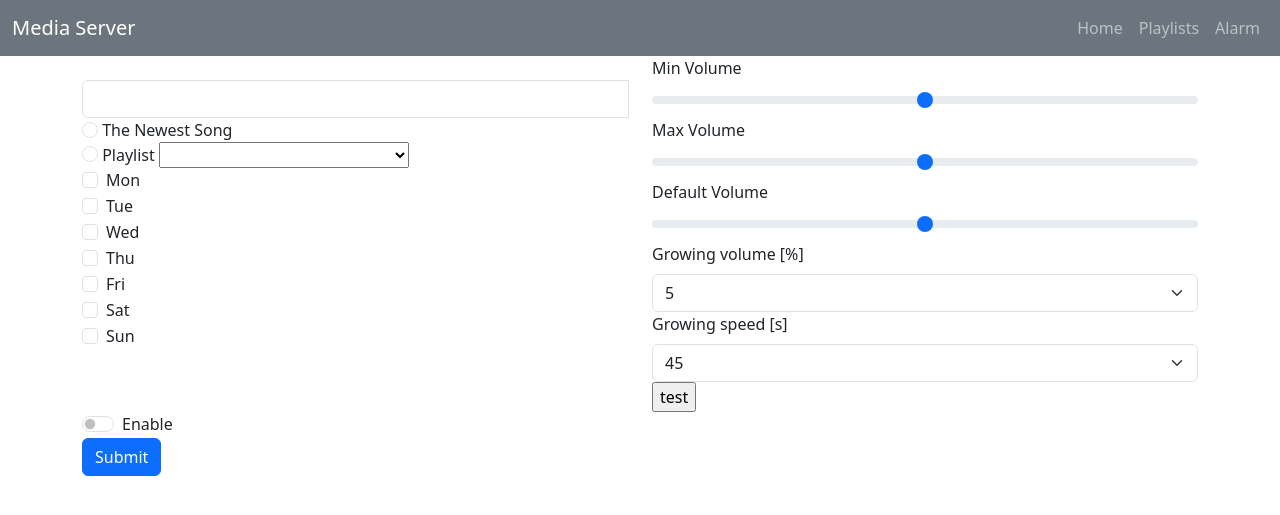
After one commit to bartek56/youtubedl-web, a Flask app: page /save_alarm in a window 1280 px wide. The commit adds this page. Shown: the top 515 px of the page. Run offline with Flask 2, Linux system fonts and the light colour scheme; lists and menus that the app fills with data are empty; parts of the project's set-up code (start-up, migrations or seed data) failed here and were passed over; some libraries are stand-ins or nearby versions.

Commit message:
alarm subpage

```diff
--- /dev/null
+++ b/templates/alarm.html
@@ -0,0 +1,176 @@
+<!DOCTYPE HTML>
+<html>
+
+<head>
+  <meta charset="utf-8" />
+  <meta name="viewport" content="width=device-width, initial-scale=1, shrink-to-fit=no">
+  <link rel="stylesheet" href="../static/bootstrap-5.0.0/css/bootstrap.min.css" />
+  <link rel="stylesheet" type="text/css" href="../static/clockpicker/dist/bootstrap-clockpicker.min.css">
+  <link rel="stylesheet" href="../static/style.css">
+  <title>Media Server</title>
+  <script src="../static/bootstrap-5.0.0/js/bootstrap.bundle.min.js"></script>
+  <script type="text/javascript" src="http://code.jquery.com/jquery-1.7.1.min.js"></script>
+  <script type="text/javascript" src="https://ajax.googleapis.com/ajax/libs/jquery/2.1.3/jquery.min.js"> </script>
+  <script type="text/javascript" src="../static/clockpicker/dist/bootstrap-clockpicker.min.js"></script>
+  <script type=text/javascript>
+    $(function() {
+        $("#mybutton").click(function (event)
+        {
+            $.getJSON('/SomeFunction', { }, function(data) { });
+            return false;
+        }
+        ); });
+    </script>
+</head>
+
+<body>
+  {% include 'header.html' %}
+
+  <div class="container">
+
+    <form action="/save_alarm" method="POST">
+      <div class="row">
+        <div class="col-sm">
+          <br>
+          <div class="input-group clockpicker" data-align="top" data-autoclose="true">
+            <input type="text" class="form-control" name="alarm" value="{{alarm_time}}">
+            <span class="input-group-addon">
+              <span class="glyphicon glyphicon-time"></span>
+            </span>
+          </div>
+          <script type="text/javascript">
+            $('.clockpicker').clockpicker({
+              afterHourSelect: function () {
+                $('.clockpicker').clockpicker('realtimeDone');
+              }
+            });
+          </script>
+          <input class="form-check-input" type="radio" id="theNewestSong" name="alarmMode" value="mp3"
+            {{theNewestSongChecked}}>
+
+          <label>The Newest Song</label>
+          <br>
+          <input class="form-check-input" type="radio" id="Playlist" name="alarmMode" value="360p" {{playlistChecked}}>
+          <label>Playlist</label>
+          <select name="playlists" id="playlists" size="1" style="width: 250px;">
+            {% for o in alarm_playlists %}
+            <option value="{{ o }}">{{ o }}</option>
+            {% endfor %}
+          </select>
+
+
+          <div class="form-check">
+            <input class="form-check-input" type="checkbox" value="" id="flexCheckDefault" {{monday_checked}}>
+            <label class="form-check-label" for="flexCheckDefault">
+              Mon
+            </label>
+          </div>
+          <div class="form-check">
+            <input class="form-check-input" type="checkbox" value="" id="flexCheckDefault" {{tuesday_checked}}>
+            <label class="form-check-label" for="flexCheckDefault">
+              Tue
+            </label>
+          </div>
+          <div class="form-check">
+            <input class="form-check-input" type="checkbox" value="" id="flexCheckDefault" {{wednesday_checked}}>
+            <label class="form-check-label" for="flexCheckDefault">
+              Wed
+            </label>
+          </div>
+          <div class="form-check">
+            <input class="form-check-input" type="checkbox" value="" id="flexCheckDefault" {{thursday_checked}}>
+            <label class="form-check-label" for="flexCheckDefault">
+              Thu
+            </label>
+          </div>
+          <div class="form-check">
+            <input class="form-check-input" type="checkbox" value="" id="flexCheckDefault" {{friday_checked}}>
+            <label class="form-check-label" for="flexCheckDefault">
+              Fri
+            </label>
+          </div>
+          <div class="form-check">
+            <input class="form-check-input" type="checkbox" value="" id="flexCheckDefault" {{saturday_checked}}>
+            <label class="form-check-label" for="flexCheckDefault">
+              Sat
+            </label>
+          </div>
+          <div class="form-check">
+            <input class="form-check-input" type="checkbox" value="" id="flexCheckDefault" {{sunday_checked}}>
+            <label class="form-check-label" for="flexCheckDefault">
+              Sun
+            </label>
+          </div>
+
+
+        </div>
+        <div class="col-sm">
+          <label for="customRange1" class="form-label">Min Volume</label>
+          <input type="range" class="form-range" min="0" max="50" value="{{min_volume}}" id="customRange1">
+
+
+          <label for="customRange1" class="form-label">Max Volume</label>
+          <input type="range" class="form-range" min="50" max="100" value="{{max_volume}}" id="customRange1">
+
+          <label for="customRange1" class="form-label">Default Volume</label>
+          <input type="range" class="form-range" id="customRange1" value="{{default_volume}}">
+
+          <label class="form-label">Growing volume [%]</label>
+          <select class="form-select" aria-label="Default select example">
+            <option value="5">5</option>
+            <option value="6">6</option>
+            <option value="7">7</option>
+            <option value="8">8</option>
+            <option value="9">9</option>
+            <option value="10">10</option>
+            <option value="11">11</option>
+            <option value="12">12</option>
+            <option value="13">13</option>
+            <option value="14">14</option>
+            <option value="15">15</option>
+            <option value="16">16</option>
+            <option value="17">17</option>
+            <option value="18">18</option>
+            <option value="19">19</option>
+            <option value="20">20</option>
+          </select>
+          <label class="form-label">Growing speed [s]</label>
+          <select class="form-select" aria-label="Default select example">
+            <option value="45">45</option>
+            <option value="46">46</option>
+            <option value="47">47</option>
+            <option value="48">48</option>
+            <option value="49">49</option>
+            <option value="50">50</option>
+            <option value="51">51</option>
+            <option value="52">52</option>
+            <option value="53">53</option>
+            <option value="54">54</option>
+            <option value="55">55</option>
+            <option value="56">56</option>
+            <option value="57">57</option>
+            <option value="58">58</option>
+            <option value="59">59</option>
+          </select>
+          <input type="button" id="mybutton" value="test" />
+        </div>
+      </div>
+      <div class="row">
+        <div class="col-sm">
+
+          <div class="form-check form-switch">
+            <input class="form-check-input" type="checkbox" id="flexSwitchCheckDefault" {{alarm_active}}>
+            <label class="form-check-label" for="flexSwitchCheckDefault">Enable</label>
+          </div>
+
+          <button type="submit" class="btn btn-primary">Submit</button>
+        </div>
+
+      </div>
+
+    </form>
+  </div>
+  <!--<input type = "button" id = "mybutton" value = "Click Here" />-->
+</body>
+
+</html>
--- a/templates/header.html
+++ b/templates/header.html
@@ -17,7 +17,7 @@
                 <div class="navbar-nav ms-auto">
                     <a class="nav-item nav-link" href="index.html">Home</a>
                     <a class="nav-item nav-link" href="playlists.html">Playlists</a>
-                    <a class="nav-item nav-link" href="#page-media">media</a>
+                    <a class="nav-item nav-link" href="alarm.html">Alarm</a>
                 </div>
             </section>
         </div>
--- a/youtubedl.py
+++ b/youtubedl.py
@@ -1,7 +1,8 @@
 import os
 import youtube_dl
 import metadata_mp3
-from flask import Flask, render_template, redirect, url_for, request, send_file, logging
+import subprocess
+from flask import Flask, render_template, redirect, url_for, request, send_file, logging, jsonify
 from configparser import ConfigParser
 
 app = Flask(__name__)
@@ -40,6 +41,123 @@ for x in content:
 @app.route('/index.html')
 def index():
     return render_template('index.html')
+
+@app.route('/alarm.html')
+def alarm():
+
+    f = open("/etc/mediaserver/alarm.timer","r")
+    content = f.readlines()
+
+    mondayChecked = ""
+    tuesdayChecked = ""
+    wednesdayChecked = ""
+    thursdayChecked = ""
+    fridayChecked = ""
+    saturdayChecked = ""
+    sundayChecked = ""
+
+    for x in content:
+        if "OnCalendar" in x:
+            parameter = x.split("=")
+            parameter2 = parameter[1].split(" ")
+            weekDays = parameter2[0]
+            time = parameter2[1].rstrip()
+
+            if "Mon" in weekDays:
+                mondayChecked = "checked"
+            if "Tue" in weekDays:
+                tuesdayChecked = "checked"
+            if "Wed" in weekDays:
+                wednesdayChecked = "checked"
+            if "Thu" in weekDays:
+                thursdayChecked = "checked"
+            if "Fri" in weekDays:
+                fridayChecked = "checked"
+            if "Sat" in weekDays:
+                saturdayChecked = "checked"
+            if "Sun" in weekDays:
+                sundayChecked = "checked"
+    f.close()
+
+    f = open("/etc/mediaserver/alarm.sh","r")
+    content = f.readlines()
+
+    for x in content:
+        if len(x)>1:
+            if "minVolume" in x:
+                parameter = x.split("=")
+                minVolume = parameter[1].rstrip()
+            elif "maxVolume" in x:
+                parameter = x.split("=")
+                maxVolume = parameter[1].rstrip()
+            elif "defaultVolume" in x:
+                parameter = x.split("=")
+                defaultVolume = parameter[1].rstrip()
+            elif "growingVolume" in x:
+                parameter = x.split("=")
+                growingVolume = parameter[1].rstrip()
+            elif "growingSpeed" in x:
+                parameter = x.split("=")
+                growingSpeed = parameter[1].rstrip()
+            elif "playlist" in x:
+                parameter = x.split("=")
+                alarmPlaylistName = parameter[1].rstrip()
+            elif "theNewestSongs" in x:
+                parameter = x.split("=")
+                if "true" in parameter[1]:
+                    theNewestSongCheckBox = "checked"
+                    playlistCheckbox = ""
+                else:
+                    theNewestSongCheckBox = ""
+                    playlistCheckbox = "checked"
+
+        else:
+            break
+
+    f.close()
+
+    out = subprocess.check_output("mpc lsplaylists | grep -v m3u", shell=True, text=True)
+    playlists = []
+    musicPlaylistName=""
+    for x in out:
+        if x != '\n':
+            musicPlaylistName += x
+        else:
+            playlists.append(musicPlaylistName)
+            musicPlaylistName=""
+
+    process = subprocess.run('systemctl is-active alarm.timer', shell=True, stdout=subprocess.PIPE, universal_newlines=True)
+    output = process.stdout
+    if "in" in output:
+        alarmIsOn = ""
+    else:
+        alarmIsOn = "checked"
+
+    return render_template('alarm.html', alarm_time=time,
+                                        theNewestSongChecked=theNewestSongCheckBox,
+                                        playlistChecked=playlistCheckbox,
+                                        alarm_playlists=playlists,
+                                        alarm_active=alarmIsOn,
+                                        monday_checked=mondayChecked,
+                                        tuesday_checked=tuesdayChecked,
+                                        wednesday_checked=wednesdayChecked,
+                                        thursday_checked=thursdayChecked,
+                                        friday_checked=fridayChecked,
+                                        saturday_checked=saturdayChecked,
+                                        sunday_checked=sundayChecked,
+                                        min_volume=minVolume,
+                                        max_volume=maxVolume,
+                                        default_volume=defaultVolume
+                                        )
+
+@app.route('/save_alarm', methods = ['POST', 'GET'])
+def save_alarm():
+    if request.method == 'POST':
+        time = request.form['alarm_time']
+        print(time)
+    print("confirm alarm")
+    return render_template('alarm.html')
+
 
 @app.route('/playlists.html')
 def playlists():
@@ -250,5 +368,11 @@ def download_360p(url):
                  "path": full_path }
     return metadata
 
+@app.route('/SomeFunction')
+def SomeFunction():
+    print('In SomeFunction')
+    return "Nothing"
+
+
 if __name__ == '__main__':
     app.run()
```
